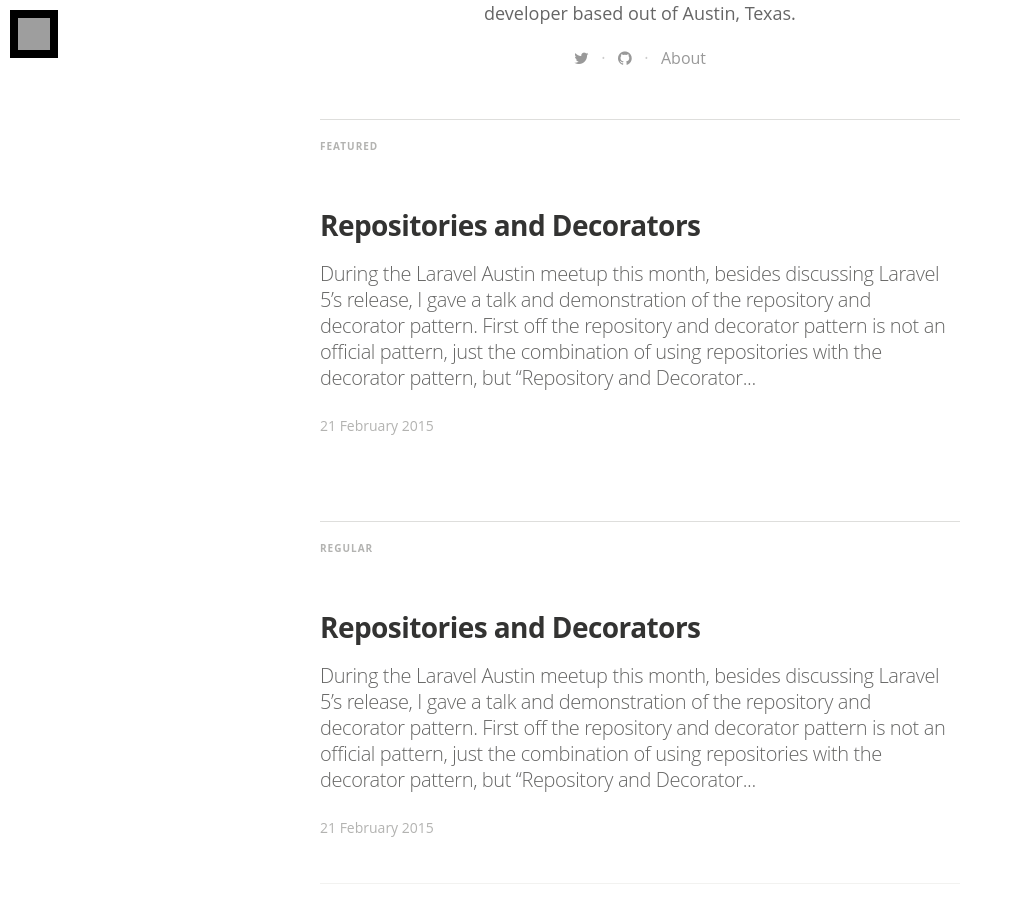
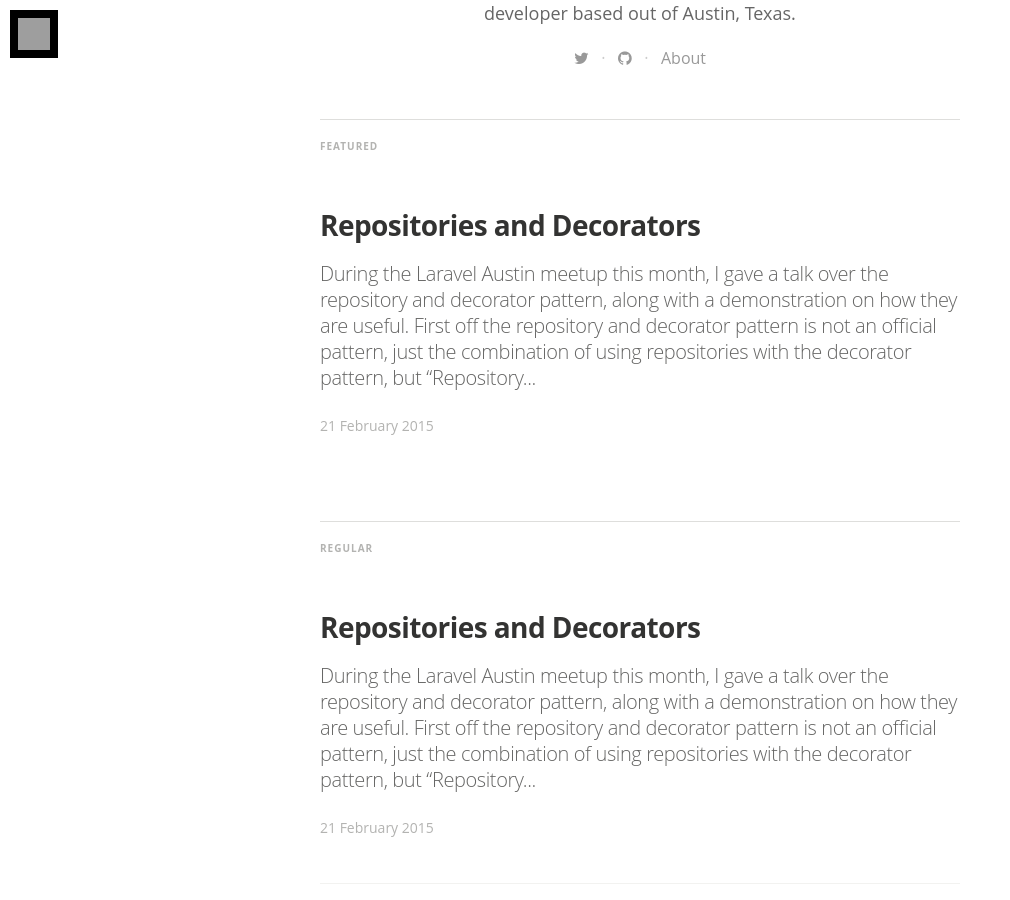
Before and after one commit to hskrasek/hskrasek.github.io, a Jekyll site: the page built from index.html, in a window 1280 px wide and 900 px high, scrolled down 619 px. Shown: the whole window, without its empty margins (0-1010 px from the left). Built offline with Jekyll 4.4.1, drawn with Linux system fonts in a browser that asks for light colours; nearby versions of some CDN libraries; some web fonts are replaced; Markdown is read by kramdown in place of the engine named in the settings; the list of posts is cut into pages by our own code; some of the changed lines change nothing that is shown; grey boxes are pictures that could not be loaded.

Commit message:
General wording updates, and formatting changes
Signed-off-by: Hunter Skrasek <hunterskrasek@me.com>

```diff
--- a/_posts/2015-02-21-repositories-and-decorators-laravel.markdown
+++ b/_posts/2015-02-21-repositories-and-decorators-laravel.markdown
@@ -5,13 +5,14 @@
 categories: programming meetup talks
 tags: featured talks laravel
 ---
-During the [Laravel Austin][latx] meetup this month, besides discussing [Laravel 5][laravel]'s release, I gave a talk and demonstration of the repository and decorator pattern. First off the repository and decorator pattern is not an official pattern, just the combination of using repositories with the decorator pattern, but "Repository and Decorator Pattern" sounds cooler as a presentation title than "Using repositories with decorators".
+During the [Laravel Austin][latx] meetup this month, I gave a talk over the repository and decorator pattern, along with a demonstration on how they are useful. First off the repository and decorator pattern is not an official pattern, just the combination of using repositories with the decorator pattern, but "Repository and Decorator Pattern" sounds cooler as a presentation title than "Using repositories with decorators".
 
 ### Repositories
 
-So what exactly are repositories? Well, repositories allow us to abstract away the database layer. This way, instead of interacting with the database by directly calling Eloquent models in your controller, you call methods on the repository which in-turn call the Eloquent models, MongoDB model, Redis, etc. One of the benefits of repositories is that it allows you to swap out implementations, without your code being coupled to a specific database layer.
+So what exactly are repositories? Well, repositories allow us to abstract away the database layer. With repositories, we can remove business logic/database logic from your controllers, and prevent our code from becoming coupled to a single database implementation.
 
-For example, if you have the following interface:
+Lets create a few repositories, implementing the following interface:
+_Note: The following examples use [Laravel][laravel] specific code, but the concepts can be used anywhere_
 {% highlight php %}
 <?php
 
@@ -20,7 +21,7 @@
 }
 {% endhighlight %}
 
-You could implement this interface in anyway you might need:
+With this interface, you could create repositories that use Eloquent, Mongo, Redis, Text files... I think you get the point.
 {% highlight php %}
 <?php
 
@@ -37,7 +38,7 @@
 }
 {% endhighlight %}
 
-And then in your controller, you could use the repository like so:
+Now instead of referencing Eloquent, or the repository directly, lets inject the interface instead. This way, it doesn't matter what implementation we use, as long as it is an instance of UserRepositoryInterface.
 {% highlight php %}
 <?php
 
@@ -58,9 +59,7 @@
 ### Decorators
 
 So now that we have a basic idea of what repositories are, what about decorators, what are they needed for? Let me pose a hypothetical: You are storing users in your database, and things are running smoothly until you start to notice your application running slow. You notice the slow down is due to constantly looking up users in the database, what do you do? Add more database servers? Shard your MySQL instance? Better idea, lets cache the data in memcache... how do we do that in the code?
-
 Your first reaction might be to add caching to the _UserController_ around the repository calls, but handling caching really isn't the responsibility of a controller. So, lets edit the _EloquentUserRepository_ directly, and add caching to that.. sadly, even that has its issues. Every time you touch a class to add functionality, you run the risk of introducing new issues, so how should we do this? That's where decorators come in!
-
 Decorators allow you to wrap classes to extend functionality, without editing the original class. If structured correctly, you can decorate a class over and over again to add new functionality infinitely. How do you accomplish this? Well, thats where the _UserRepositoryInterface_ comes in handy, it can be used as a contract to ensure that the decorator implements all the required functions. Lets expand on our caching hypothetical with an example:
 {% highlight php %}
 <?php
```
